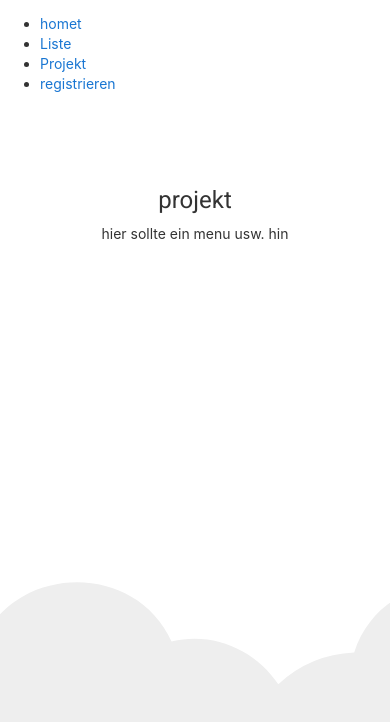
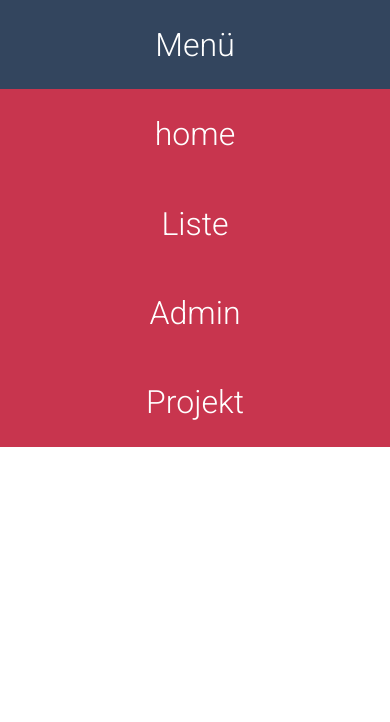
Before and after one commit to usain911/IAWS, an Angular app in the folder projekt/: page / in a window 390 px wide. Shown: the top 722 px of the page. Built offline with nearby package versions, Linux system fonts and the light colour scheme.

Commit message:
plus service und eine "user" klasse

```diff
--- a/projekt/src/app/app.component.css
+++ b/projekt/src/app/app.component.css
@@ -1,289 +1,201 @@
-
-:host {
-  font-family: -apple-system, BlinkMacSystemFont, "Segoe UI", Roboto, Helvetica, Arial, sans-serif, "Apple Color Emoji", "Segoe UI Emoji", "Segoe UI Symbol";
-  font-size: 14px;
-  color: #333;
-  box-sizing: border-box;
-  -webkit-font-smoothing: antialiased;
-  -moz-osx-font-smoothing: grayscale;
+body,
+html {
+  background: #1b2431;
+  margin: 0;
+  padding: 0;
+  font-size: 62.5%;
 }
 
-h1,
-h2,
-h3,
-h4,
-h5,
-h6 {
-  margin: 8px 0;
-}
-
-p {
-  margin: 0;
-}
-
-.spacer {
-  flex: 1;
-}
-
-.toolbar {
-  position: absolute;
-  top: 0;
-  left: 0;
-  right: 0;
-  height: 60px;
-  display: flex;
-  align-items: center;
-  background-color: #1976d2;
-  color: white;
-  font-weight: 600;
-}
-
-  .toolbar img {
-    margin: 0 16px;
-  }
-
-  .toolbar #twitter-logo {
-    height: 40px;
-    margin: 0 16px;
-  }
-
-    .toolbar #twitter-logo:hover {
-      opacity: 0.8;
-    }
-
-.content {
-  display: flex;
-  margin: 82px auto 32px;
-  padding: 0 16px;
-  max-width: 960px;
-  flex-direction: column;
-  align-items: center;
-}
-
-svg.material-icons {
-  height: 24px;
-  width: auto;
-}
-
-  svg.material-icons:not(:last-child) {
-    margin-right: 8px;
-  }
-
-.card svg.material-icons path {
-  fill: #888;
-}
-
-.card-container {
-  display: flex;
-  flex-wrap: wrap;
-  justify-content: center;
-  margin-top: 16px;
-}
-
-.card {
-  border-radius: 4px;
-  border: 1px solid #eee;
-  background-color: #fafafa;
-  height: 40px;
-  width: 200px;
-  margin: 0 8px 16px;
-  padding: 16px;
-  display: flex;
-  flex-direction: row;
-  justify-content: center;
-  align-items: center;
-  transition: all 0.2s ease-in-out;
-  line-height: 24px;
-}
-
-.card-container .card:not(:last-child) {
-  margin-right: 0;
-}
-
-.card.card-small {
-  height: 16px;
-  width: 168px;
-}
-
-.card-container .card:not(.highlight-card) {
-  cursor: pointer;
-}
-
-  .card-container .card:not(.highlight-card):hover {
-    transform: translateY(-3px);
-    box-shadow: 0 4px 17px rgba(0, 0, 0, 0.35);
-  }
-
-    .card-container .card:not(.highlight-card):hover .material-icons path {
-      fill: rgb(105, 103, 103);
-    }
-
-.card.highlight-card {
-  background-color: #1976d2;
-  color: white;
-  font-weight: 600;
-  border: none;
-  width: auto;
-  min-width: 30%;
-  position: relative;
-}
-
-.card.card.highlight-card span {
-  margin-left: 60px;
-}
-
-svg#rocket {
-  width: 80px;
-  position: absolute;
-  left: -10px;
-  top: -24px;
-}
-
-svg#rocket-smoke {
-  height: calc(100vh - 95px);
-  position: absolute;
-  top: 10px;
-  right: 180px;
-  z-index: -10;
-}
-
-a,
-a:visited,
-a:hover {
-  color: #1976d2;
-  text-decoration: none;
-}
-
-  a:hover {
-    color: #125699;
-  }
-
-.terminal {
-  position: relative;
-  width: 80%;
-  max-width: 600px;
-  border-radius: 6px;
-  padding-top: 45px;
-  margin-top: 8px;
-  overflow: hidden;
-  background-color: rgb(15, 15, 16);
-}
-
-  .terminal::before {
-    content: "\2022 \2022 \2022";
-    position: absolute;
-    top: 0;
-    left: 0;
-    height: 4px;
-    background: rgb(58, 58, 58);
-    color: #c2c3c4;
-    width: 100%;
-    font-size: 2rem;
-    line-height: 0;
-    padding: 14px 0;
-    text-indent: 4px;
-  }
-
-  .terminal pre {
-    font-family: SFMono-Regular,Consolas,Liberation Mono,Menlo,monospace;
-    color: white;
-    padding: 0 1rem 1rem;
-    margin: 0;
-  }
-
-.circle-link {
-  height: 40px;
-  width: 40px;
-  border-radius: 40px;
-  margin: 8px;
-  background-color: white;
-  border: 1px solid #eeeeee;
-  display: flex;
-  justify-content: center;
-  align-items: center;
-  cursor: pointer;
-  box-shadow: 0 1px 3px rgba(0, 0, 0, 0.12), 0 1px 2px rgba(0, 0, 0, 0.24);
-  transition: 1s ease-out;
-}
-
-  .circle-link:hover {
-    transform: translateY(-0.25rem);
-    box-shadow: 0px 3px 15px rgba(0, 0, 0, 0.2);
-  }
-
-footer {
-  margin-top: 8px;
-  display: flex;
-  align-items: center;
-  line-height: 20px;
-}
-
-  footer a {
-    display: flex;
-    align-items: center;
-  }
-
-.github-star-badge {
-  color: #24292e;
-  display: flex;
-  align-items: center;
-  font-size: 12px;
-  padding: 3px 10px;
-  border: 1px solid rgba(27,31,35,.2);
-  border-radius: 3px;
-  background-image: linear-gradient(-180deg,#fafbfc,#eff3f6 90%);
-  margin-left: 4px;
-  font-weight: 600;
-  font-family: -apple-system,BlinkMacSystemFont,Segoe UI,Helvetica,Arial,sans-serif,Apple Color Emoji,Segoe UI Emoji,Segoe UI Symbol;
-}
-
-  .github-star-badge:hover {
-    background-image: linear-gradient(-180deg,#f0f3f6,#e6ebf1 90%);
-    border-color: rgba(27,31,35,.35);
-    background-position: -.5em;
-  }
-
-  .github-star-badge .material-icons {
-    height: 16px;
-    width: 16px;
-    margin-right: 4px;
-  }
-
-svg#clouds {
-  position: fixed;
-  bottom: -160px;
-  left: -230px;
-  z-index: -10;
-  width: 1920px;
-}
-
-
-/* Responsive Styles */
-@media screen and (max-width: 767px) {
-
-  .card-container > *:not(.circle-link),
-  .terminal {
-    width: 100%;
-  }
-
-  .card:not(.highlight-card) {
-    height: 16px;
-    margin: 8px 0;
-  }
-
-  .card.highlight-card span {
-    margin-left: 72px;
-  }
-
-  svg#rocket-smoke {
-    right: 120px;
-    transform: rotate(-5deg);
+@media screen and (max-width: 600px) {
+  body,
+  html {
+    font-size: 48%;
   }
 }
 
-@media screen and (max-width: 575px) {
-  svg#rocket-smoke {
-    display: none;
-    visibility: hidden;
+@media screen and (min-width: 600px) {
+  body,
+  html {
+    font-size: 53%;
   }
 }
+
+@media screen and (min-width: 800px) {
+  body,
+  html {
+    font-size: 57%;
+  }
+}
+
+@media screen and (min-width: 1200px) {
+  body,
+  html {
+    font-size: 70%;
+  }
+}
+
+header {
+  background: #33455e;
+  position: fixed;
+  top: 0;
+  width: 100%;
+  text-align: right;
+  transition: 200ms all;
+  height: 7rem;
+}
+
+  header nav#normal {
+    color: #c8354e;
+    display: inline-block;
+  }
+
+@media screen and (max-width: 800px) {
+  header nav#normal {
+    display: none;
+  }
+}
+
+header nav#normal ul {
+  margin: 0;
+  padding: 0;
+  transition: all 300ms;
+  display: inline-block;
+}
+
+  header nav#normal ul li {
+    margin: 0;
+    padding: 0;
+    float: left;
+    list-style: none;
+    position: relative;
+    transition: all 300ms;
+  }
+
+    header nav#normal ul li a {
+      display: inline-block;
+      padding: 2.17rem;
+      float: left;
+      min-width: 12rem;
+      text-align: center;
+      font-size: 2rem;
+      color: #fff;
+      margin: 0 1px 0 0;
+      text-decoration: none;
+      background: #ff6e48;
+      font-weight: 300;
+      transition: all 300ms;
+      font-family: "Roboto", sans-serif;
+    }
+
+    header nav#normal ul li:hover > a {
+      background: #d85d3c;
+    }
+
+    header nav#normal ul li ul {
+      overflow: hidden;
+      position: absolute;
+      top: 100%;
+      left: 0;
+      width: 100%;
+      transition: 300ms all;
+      max-height: 0;
+    }
+
+      header nav#normal ul li ul li {
+        border-bottom: 1px solid #8c1e31;
+      }
+
+    header nav#normal ul li:hover > ul {
+      max-height: 700px;
+    }
+
+header nav#mobile {
+  color: #c8354e;
+  display: none;
+}
+
+@media screen and (max-width: 800px) {
+  header nav#mobile {
+    display: block;
+  }
+}
+
+header nav #menu {
+  padding: 2.17rem 5% 2.17rem 5%;
+  float: left;
+  width: 90%;
+  text-align: center;
+  font-size: 2rem;
+  color: #fff;
+  cursor: pointer;
+  font-weight: 300;
+  transition: all 500ms;
+  font-family: "Roboto", sans-serif;
+}
+
+header nav#mobile ul {
+  width: 100%;
+  margin: 0;
+  padding: 0;
+  max-height: 0;
+  transition: all 500ms;
+  overflow: hidden;
+  float: left;
+}
+
+header nav#mobile:hover > ul {
+  max-height: 800px;
+}
+
+header nav#mobile ul li {
+  margin: 0;
+  padding: 0;
+  float: left;
+  width: 100%;
+  list-style: none;
+  position: relative;
+  transition: all 500ms;
+}
+
+  header nav#mobile ul li a {
+    display: inline-block;
+    padding: 2.17rem 5% 2.17rem 5%;
+    float: left;
+    min-width: 12rem;
+    width: 90%;
+    text-align: center;
+    font-size: 2rem;
+    color: #fff;
+    text-decoration: none;
+    background: #c8354e;
+    font-weight: 300;
+    transition: all 500ms;
+    font-family: "Roboto", sans-serif;
+  }
+
+  header nav#mobile ul li:hover > a {
+    background: #8c1e31;
+  }
+
+  header nav#mobile ul li ul {
+    width: 100%;
+    transition: all 500ms;
+    max-height: 0;
+    overflow: hidden;
+    float: left;
+  }
+
+    header nav#mobile ul li ul li {
+      display: block;
+      float: left;
+      background: #8c1e31;
+      transition: all 500ms;
+    }
+
+      header nav#mobile ul li ul li a {
+        background: #8c1e31;
+      }
+
+  header nav#mobile ul li:hover > ul {
+    max-height: 500px;
+  }
--- a/projekt/src/app/app.component.html
+++ b/projekt/src/app/app.component.html
@@ -1,29 +1,51 @@
+<nav class="navbar">
+  <ul>
+    <li><a routerLink="/home" routerLinkActive="active">home</a></li>
+    <li><a routerLink="/list" routerLinkActive="active">Liste</a></li>
+    <li><a routerLink="/project" routerLinkActive="active">Projekt</a></li>
+    <li><a routerLink="/register" routerLinkActive="active">registrieren</a></li>
+  </ul>
+</nav>
 
 
+<header>
 
-  <nav>
+  <nav id="normal">
     <ul>
-      <li><a routerLink="/home" routerLinkActive="active">homet</a></li>
+      <li><a routerLink="/home" routerLinkActive="active">home</a></li>
       <li><a routerLink="/list" routerLinkActive="active">Liste</a></li>
+      <li>
+        <a href="">Admin</a>
+        <ul>
+          <li><a routerLink="/register" routerLinkActive="active">registrieren</a></li>
+          <li><a routerLink="/project" routerLinkActive="active">Projekt</a></li>
+        </ul>
+      </li>
       <li><a routerLink="/project" routerLinkActive="active">Projekt</a></li>
-      <li><a routerLink="/register" routerLinkActive="active">registrieren</a></li>
+
     </ul>
   </nav>
 
-  <div class="content" role="main">
+  <nav id="mobile">
+    <div id="menu">Menü</div>
+    <ul>
+      <li><a routerLink="/home" routerLinkActive="active">home</a></li>
+      <li><a routerLink="/list" routerLinkActive="active">Liste</a></li>
+      <li>
+        <a href="">Admin</a>
+        <ul>
+          <li><a routerLink="/project" routerLinkActive="active">Projekt</a></li>
+        </ul>
+      </li>
+      <li><a routerLink="/project" routerLinkActive="active">Projekt</a></li>
+    </ul>
+  </nav>
 
-    <h1>{{title}}</h1>
-    hier sollte ein menu usw. hin
-    <!-- Links -->
-    <!-- Footer -->
-    <footer>
-    </footer>
+</header>
+<div class="content" role="main">
 
-    <svg id="clouds" alt="Gray Clouds Background" xmlns="http://www.w3.org/2000/svg" width="2611.084" height="485.677" viewBox="0 0 2611.084 485.677">
-      <path id="Path_39" data-name="Path 39" d="M2379.709,863.793c10-93-77-171-168-149-52-114-225-105-264,15-75,3-140,59-152,133-30,2.83-66.725,9.829-93.5,26.25-26.771-16.421-63.5-23.42-93.5-26.25-12-74-77-130-152-133-39-120-212-129-264-15-54.084-13.075-106.753,9.173-138.488,48.9-31.734-39.726-84.4-61.974-138.487-48.9-52-114-225-105-264,15a162.027,162.027,0,0,0-103.147,43.044c-30.633-45.365-87.1-72.091-145.206-58.044-52-114-225-105-264,15-75,3-140,59-152,133-53,5-127,23-130,83-2,42,35,72,70,86,49,20,106,18,157,5a165.625,165.625,0,0,0,120,0c47,94,178,113,251,33,61.112,8.015,113.854-5.72,150.492-29.764a165.62,165.62,0,0,0,110.861-3.236c47,94,178,113,251,33,31.385,4.116,60.563,2.495,86.487-3.311,25.924,5.806,55.1,7.427,86.488,3.311,73,80,204,61,251-33a165.625,165.625,0,0,0,120,0c51,13,108,15,157-5a147.188,147.188,0,0,0,33.5-18.694,147.217,147.217,0,0,0,33.5,18.694c49,20,106,18,157,5a165.625,165.625,0,0,0,120,0c47,94,178,113,251,33C2446.709,1093.793,2554.709,922.793,2379.709,863.793Z" transform="translate(142.69 -634.312)" fill="#eee" />
-    </svg>
 
-  </div>
+</div>
 
 
 
--- a/projekt/src/app/app.module.ts
+++ b/projekt/src/app/app.module.ts
@@ -10,6 +10,8 @@ import { HomeComponent } from './home/home.component';
 import { ListProjectsComponent } from './list-projects/list-projects.component';
 import { ProjectDetailsComponent } from './project-details/project-details.component';
 import { RegisterUserComponent } from './register-user/register-user.component';
+import { ProjectServiceService } from './shared/project-service.service';
+import { from } from 'rxjs';
 
 @NgModule({
   declarations: [
@@ -17,7 +19,7 @@ import { RegisterUserComponent } from './register-user/register-user.component';
     HomeComponent,
     ListProjectsComponent,
     ProjectDetailsComponent,
-    RegisterUserComponent
+    RegisterUserComponent,
   ],
   imports: [
     BrowserModule,
@@ -25,7 +27,7 @@ import { RegisterUserComponent } from './register-user/register-user.component';
     BrowserAnimationsModule,
     ServiceWorkerModule.register('ngsw-worker.js', { enabled: environment.production })
   ],
-  providers: [],
+  providers: [ ProjectServiceService ],
   bootstrap: [AppComponent]
 })
 export class AppModule { }
--- a/projekt/src/app/home/home.component.html
+++ b/projekt/src/app/home/home.component.html
@@ -1 +1,2 @@
-<p>home works!</p>
+
+{{user.vorname}} {{user.name}}
```
Also changed, not shown: projekt/src/app/home/home.component.ts (+6 -2 lines), projekt/src/app/shared/project-service.service.ts (added, +16 -0 lines), projekt/src/app/shared/user.ts (added, +9 -0 lines), 2 other files (tests, documents, lock files or other folders).
